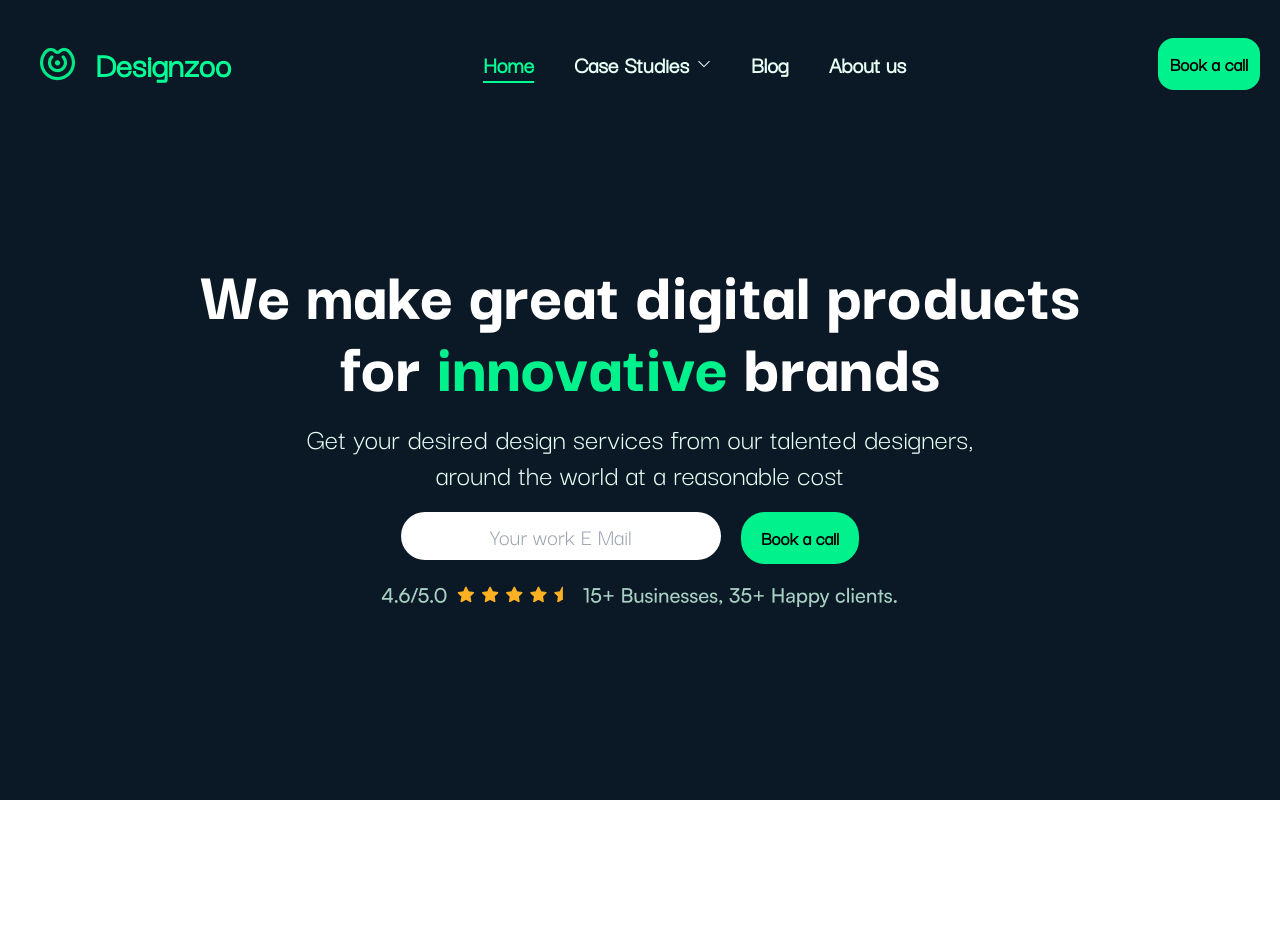
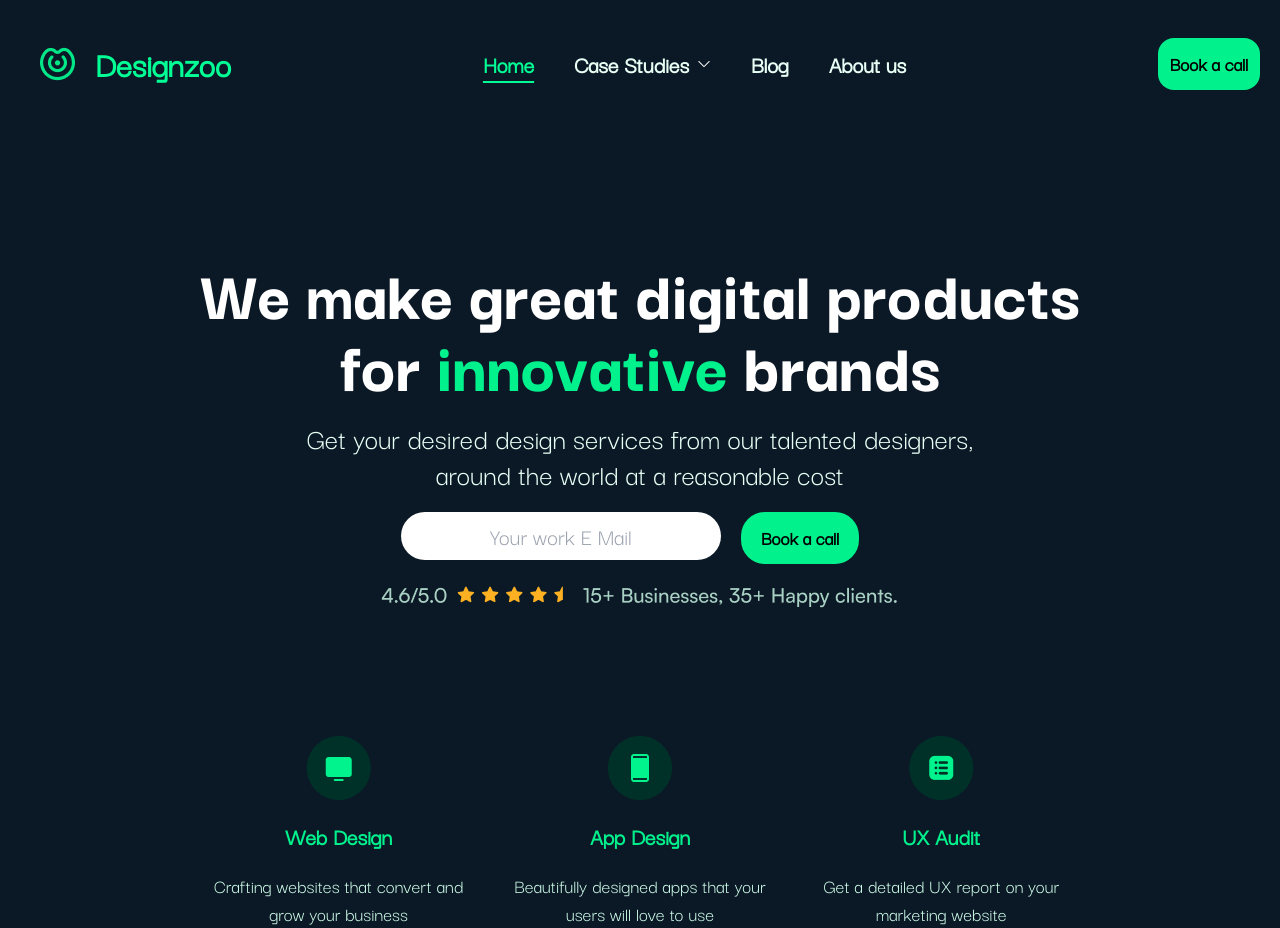
Before and after one commit to danielgen01/agency-website, a Next.js app: page / in a window 1280 px wide. Before the commit the page ends 800 px from the top, so only its background shows below. Built offline with nearby package versions, Linux system fonts and the light colour scheme.

Commit message:
implement servicebanner

```diff
--- a/components/Mainbanner.tsx
+++ b/components/Mainbanner.tsx
@@ -29,10 +29,7 @@ const Mainbanner = () => {
           </button>
         </div>
       </div>
-        <Image
-        src={Rating}
-        alt="Rating"
-        />
+      <Image src={Rating} alt="Rating" />
     </section>
   )
 }
--- /dev/null
+++ b/components/Servicebanner.tsx
@@ -0,0 +1,44 @@
+import React from "react";
+import icon1 from "../public/images/Icon.png"
+import icon2 from "../public/images/Icon (1).png"
+import icon3 from "../public/images/Icon (2).png"
+import Image from "next/image";
+
+const Servicebanner = () => {
+  return (
+    <section className="grid grid-cols-1 lg:grid-cols-3 mt-10 lg:mx-52 gap-10 lg:mt-32">
+        <div className="service-first flex flex-col items-center justify-between gap-5">
+            <Image
+            src={icon1}
+            alt="webicon"
+            />
+            <h1 className="text-neon-green font-bold text-2xl">Web Design</h1>
+            <p className="text-main-p-color text-center text-xl">Crafting websites that convert and<br/>
+             grow your business</p>
+        </div>
+
+        <div className="service-first flex flex-col items-center justify-between gap-5">
+            <Image
+            src={icon2}
+            alt="appicon"
+            />
+            <h1 className="text-neon-green font-bold text-2xl">App Design</h1>
+            <p className="text-main-p-color text-center text-xl">Beautifully designed apps that your<br/>
+             users will love to use</p>
+        </div>
+
+        <div className="service-first flex flex-col items-center justify-between gap-5">
+            <Image
+            src={icon3}
+            alt="uxauditicon"
+            />
+            <h1 className="text-neon-green font-bold text-2xl">UX Audit</h1>
+            <p className="text-main-p-color text-center text-xl">Get a detailed UX report on your<br/>
+             marketing website</p>
+        </div>
+
+    </section>
+  )
+};
+
+export default Servicebanner;
--- a/pages/index.tsx
+++ b/pages/index.tsx
@@ -1,5 +1,6 @@
 import Mainbanner from "@/components/Mainbanner"
 import Navbar from "@/components/Navbar"
+import Servicebanner from "@/components/Servicebanner"
 import Head from "next/head"
 import Image from "next/image"
 
@@ -16,6 +17,7 @@ export default function Home() {
       <Navbar />
       <main>
         <Mainbanner />
+        <Servicebanner />
       </main>
     </div>
   )
```
